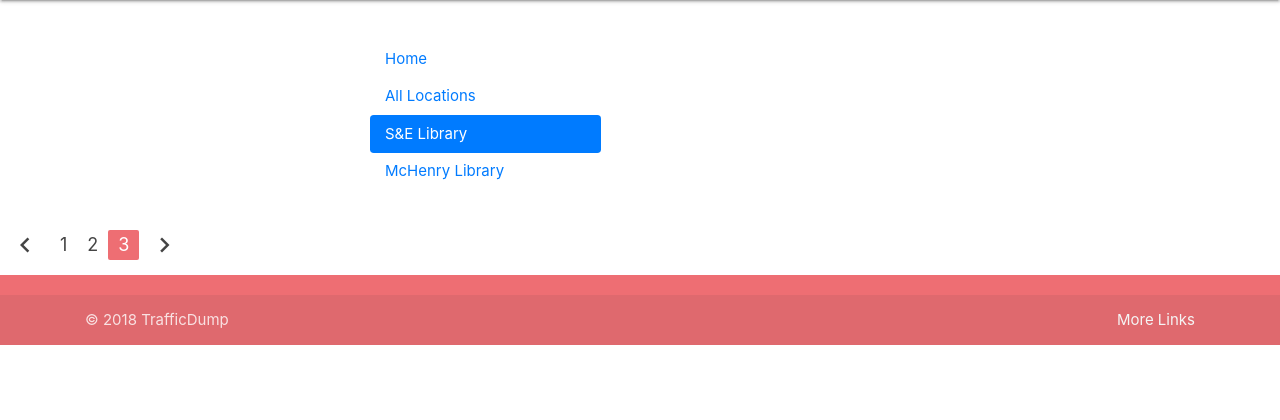
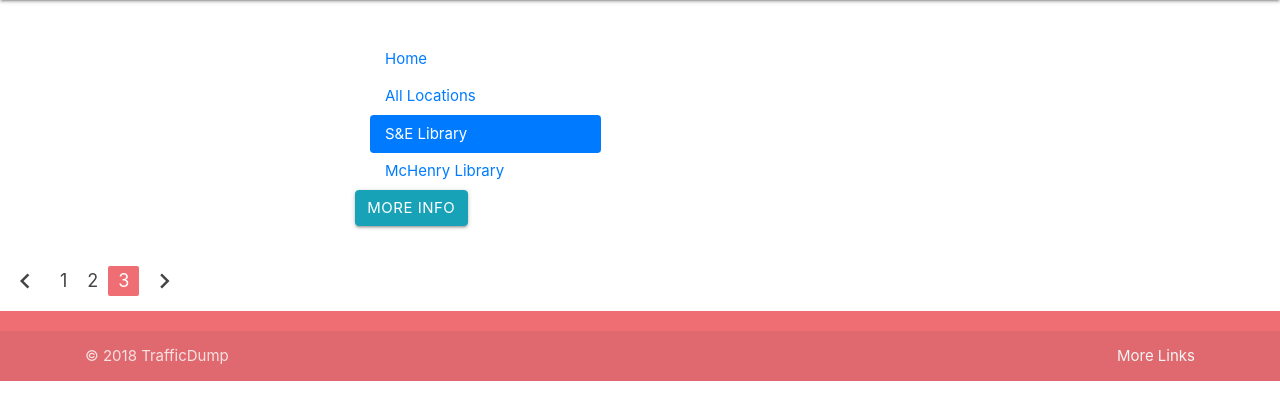
Before and after one commit to Cameron-Ozaki/cs115_TrafficDump, a Django app: page /locations/selibrary/3 in a window 1280 px wide; the page is wider, and only the part inside the window is pictured. Shown: the part 64-484 px from the top of that part. Run offline with Django 3.2, Linux system fonts and the light colour scheme; some libraries are stand-ins or nearby versions.

Commit message:
put different types of pages into website

```diff
--- a/server/home/templates/home/locations/s_e_library_lower.html
+++ b/server/home/templates/home/locations/s_e_library_lower.html
@@ -60,8 +60,14 @@
                 </div>
             </div>
         </div>
+        </br>
+        <a href="#">
+
+            <button type="button" class="btn btn-info">More Info</button>
+        </a>
     </div>
 </div>
+
 <div>
     <ul class="pagination">
         <li class="waves-effect"><a href="./2"><i class="material-icons">chevron_left</i></a></li>
```
